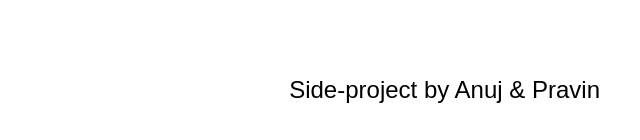
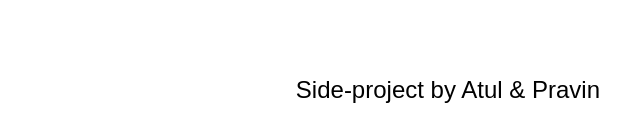
Before and after one commit to Pravinakajerry/Disconnected, a plain HTML site: page index.html in a window 1280 px wide. Shown: the part 660-800 px from the top of the page, 640-1280 px from the left. Drawn offline with nearby package versions, Linux system fonts and the light colour scheme; a web font is replaced by a local one.

Commit message:
Update Collaborator Name

```diff
--- a/index.html
+++ b/index.html
@@ -35,7 +35,7 @@
                 <br />    2. Show quotes on blocked websites
             </span>
             <span class="down">That's all, give it a try :)</span>
-            <span class="copyright">Side-project by Anuj & Pravin</span>
+            <span class="copyright">Side-project by Atul & Pravin</span>
         </div>
     </body>
 </html>
```
